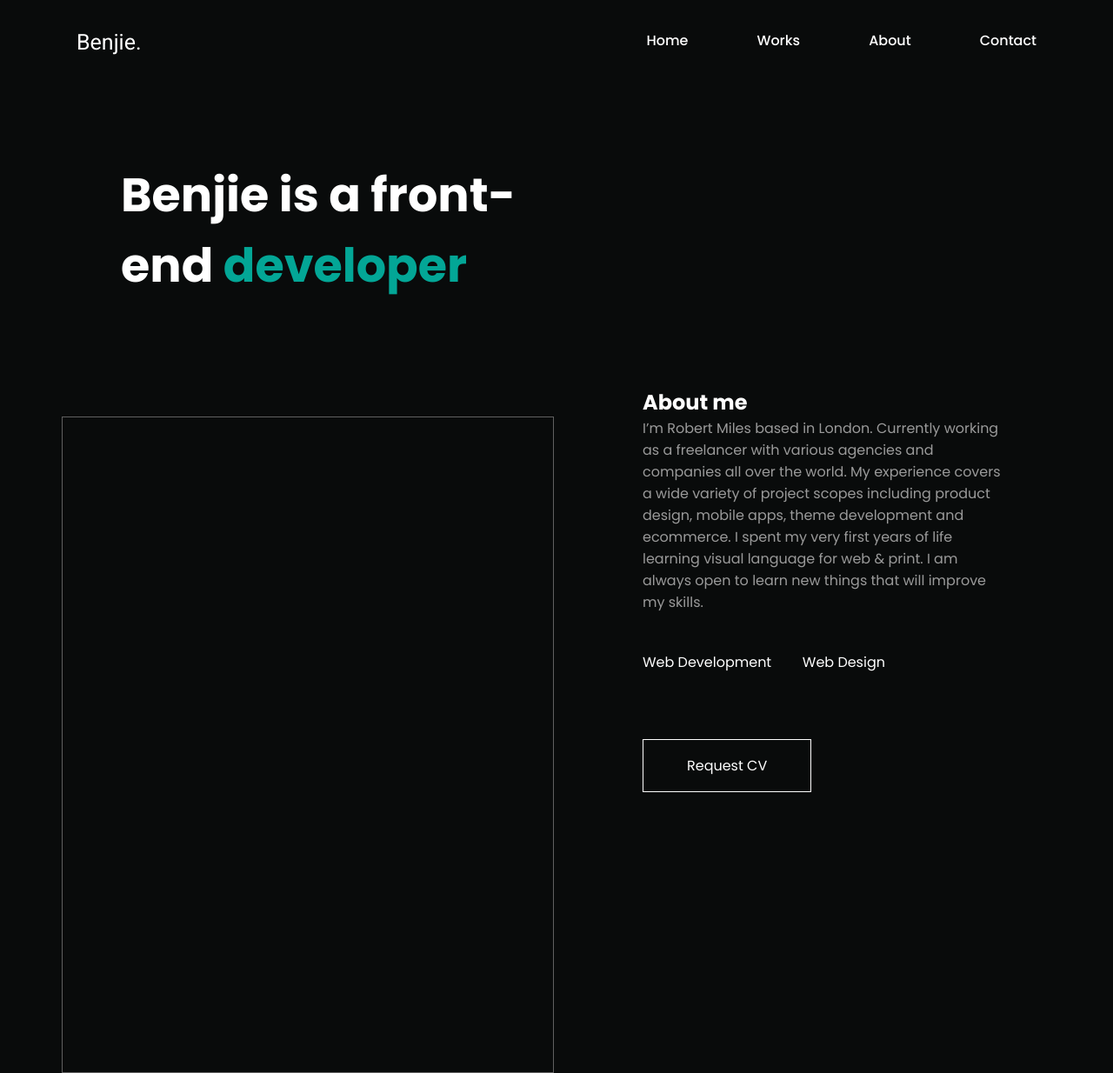
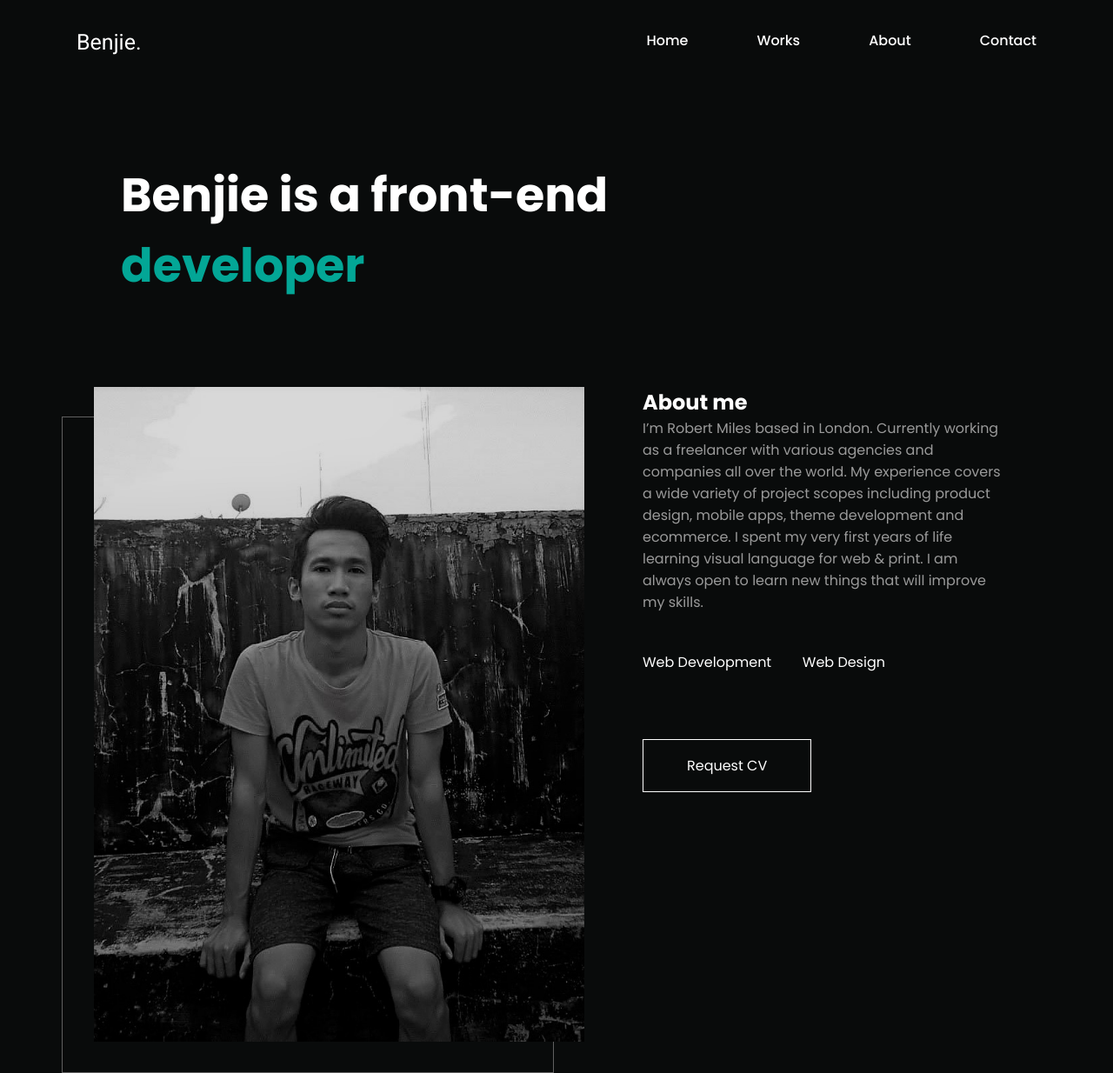
Before and after one commit to BenjieEdroso/BenjieEdroso.github.io, a website with bundled scripts: page about.html in a window 1280 px wide. Shown: the top 1234 px of the page at 87% size. Built offline with nearby package versions, Linux system fonts and the light colour scheme.

Commit message:
add about modifier

```diff
--- a/about.html
+++ b/about.html
@@ -35,7 +35,7 @@
     </div>
 
     <div class="hero">
-      <h1 class="hero__greet hero--about">
+      <h1 class="hero__greet about--greet">
         Benjie is a front-end <span class="hero__green">developer</span>
       </h1>
     </div>
@@ -43,7 +43,12 @@
     <section class="about">
       <div class="about__container">
         <div class="about__photoCont">
-          <div class="about__photo"></div>
+          <img
+            class="about__photo"
+            src="/img/profile.jpg"
+            loading="lazy"
+            alt="fake content"
+          />
         </div>
         <div class="about__details">
           <h1 class="about__head">About me</h1>
```
